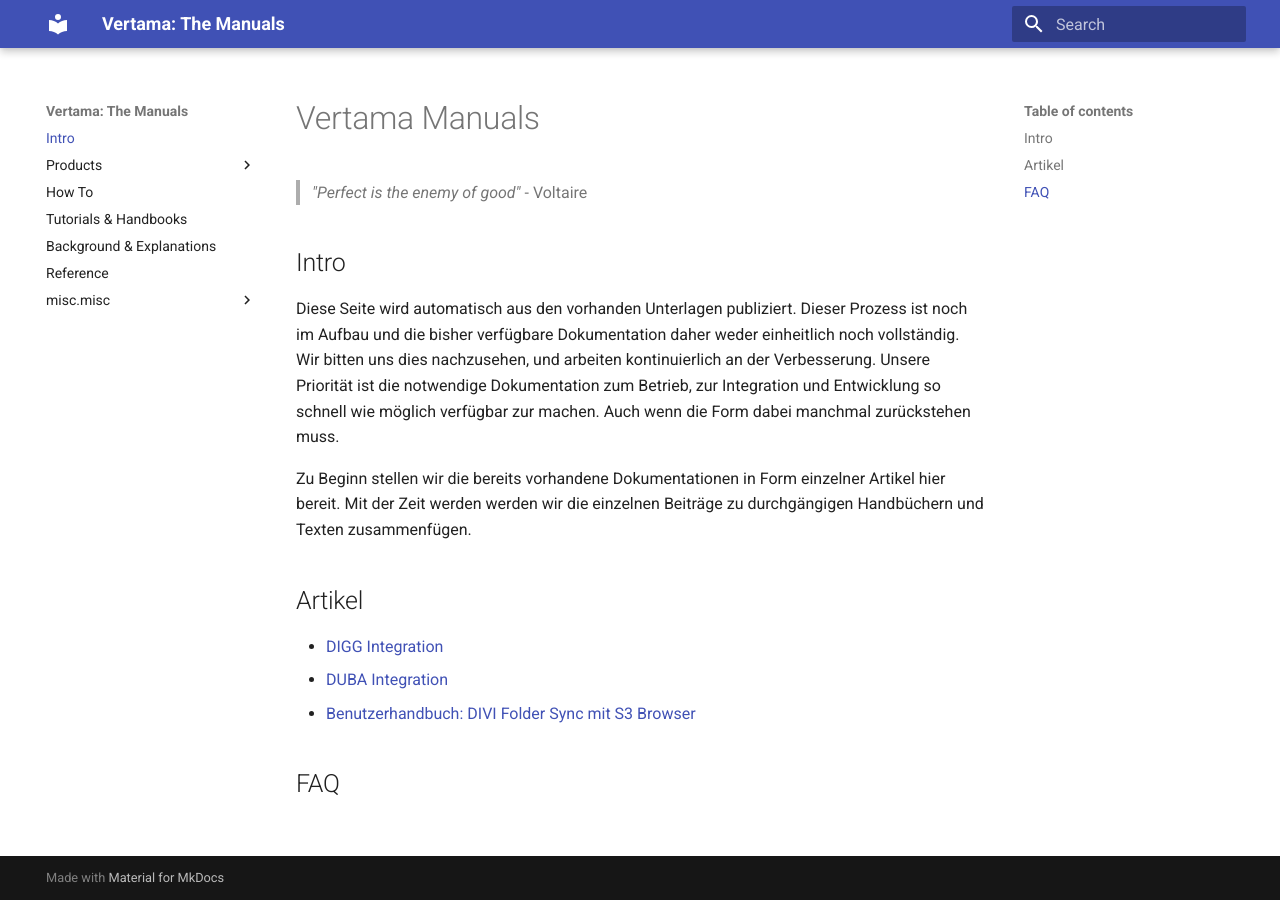
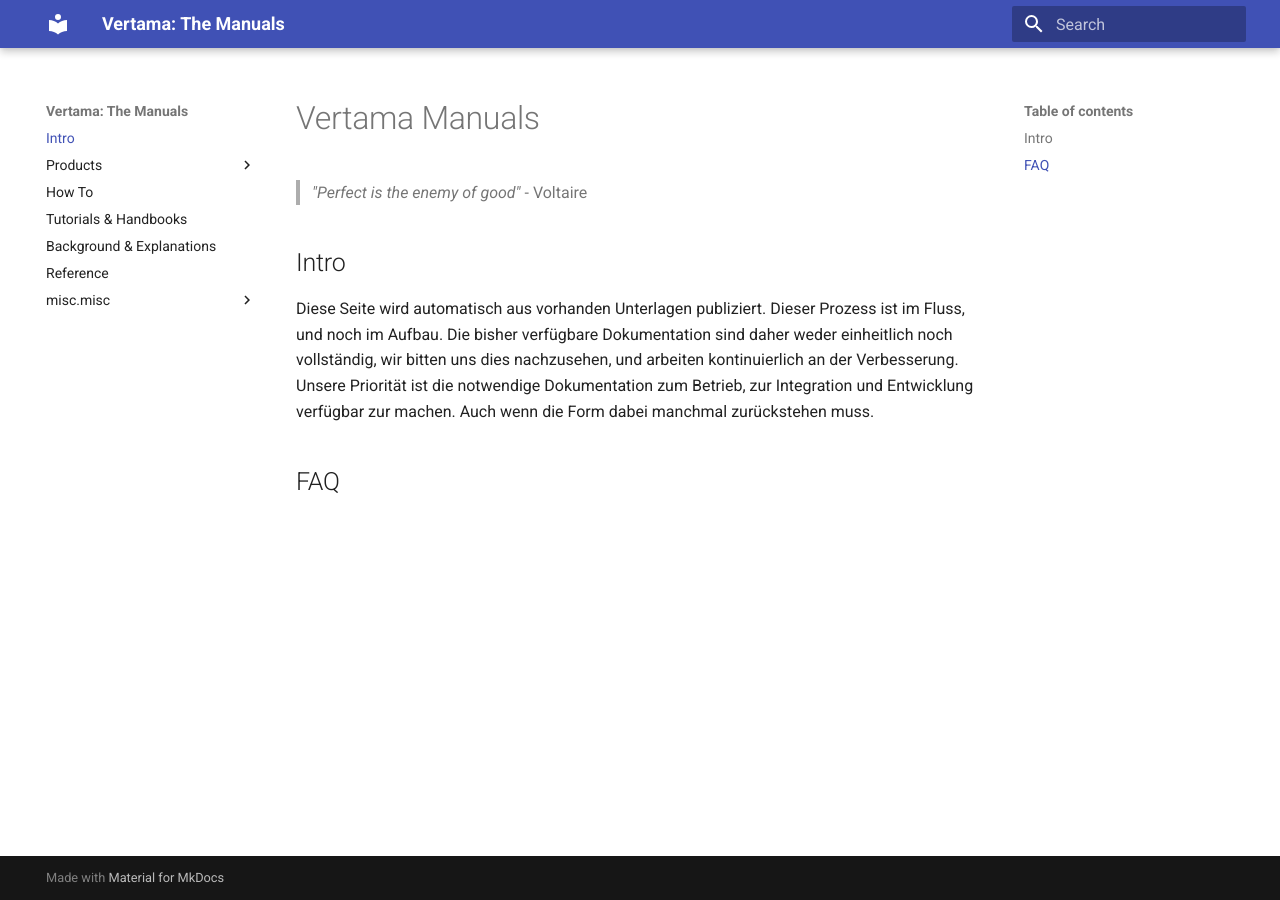
Before and after one commit to Vertama-GmbH/docs, an MkDocs documentation site: the page built from docs/index.md, in a window 1280 px wide. Built offline with MkDocs 1.6.1 and Material for MkDocs 9.7.7, drawn with Linux system fonts in a browser that asks for light colours.

Commit message:
dead links removed

```diff
--- a/docs/index.md
+++ b/docs/index.md
@@ -4,22 +4,12 @@
 
 ## Intro
 
-Diese Seite wird automatisch aus den vorhanden Unterlagen publiziert. Dieser
-Prozess ist noch im Aufbau und die bisher verfügbare Dokumentation daher
-weder einheitlich noch vollständig. Wir bitten uns dies nachzusehen, und
-arbeiten kontinuierlich an der Verbesserung. Unsere Priorität ist die
-notwendige Dokumentation zum Betrieb, zur Integration und Entwicklung so
-schnell wie möglich verfügbar zur machen. Auch wenn die Form dabei manchmal
-zurückstehen muss.
+Diese Seite wird automatisch aus vorhanden Unterlagen publiziert. Dieser
+Prozess ist im Fluss, und noch im Aufbau. Die bisher verfügbare Dokumentation
+sind daher weder einheitlich noch vollständig, wir bitten uns dies nachzusehen,
+und arbeiten kontinuierlich an der Verbesserung. Unsere Priorität ist die
+notwendige Dokumentation zum Betrieb, zur Integration und Entwicklung verfügbar
+zur machen. Auch wenn die Form dabei manchmal zurückstehen muss.
 
-Zu Beginn stellen wir die bereits vorhandene Dokumentationen in Form einzelner
-Artikel hier bereit. Mit der Zeit werden werden wir die einzelnen Beiträge zu
-durchgängigen Handbüchern und Texten zusammenfügen.
-
-## Artikel
-
- - [DIGG Integration](Products/DIGG/digg-integration.md)
- - [DUBA Integration](Products/DUBA/duba-integration.md)
- - [Benutzerhandbuch: DIVI Folder Sync mit S3 Browser](Tutorials%20&%20Handbooks/folder-sync-handbuch.md)
 
 ## FAQ
```
